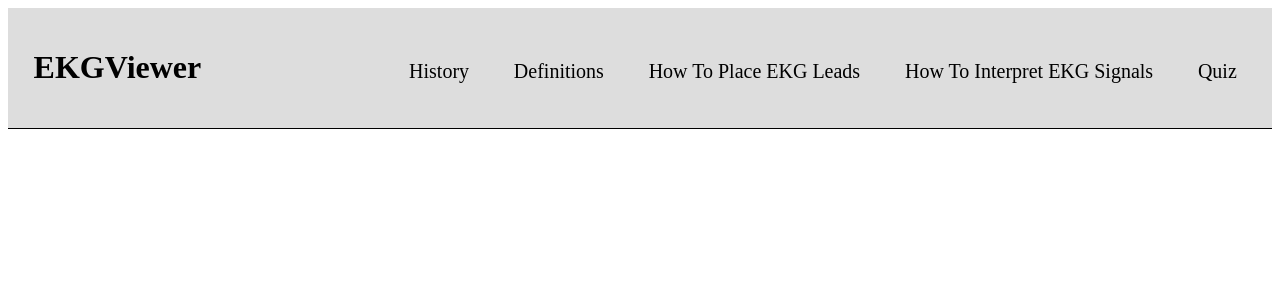
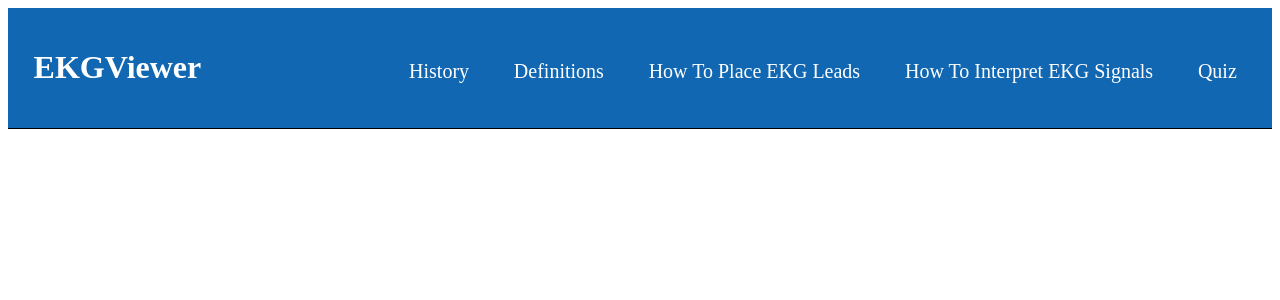
Before and after one commit to roched1atwit/EKGViewer, a PHP site: page /templates/page-header.php in a window 1280 px wide. Shown: the top 300 px of the page. Run offline with PHP 8.4, Linux system fonts and the light colour scheme.

Commit message:
Update header style

```diff
--- a/src/templates/css/page-header.css
+++ b/src/templates/css/page-header.css
@@ -10,8 +10,10 @@
     padding: 2.5vh 1vw;
     border: solid;
     border-width: 0 0 0.2vh 0;
-    background-color: #dddddd;
+    border-color: #000000;
+    background-color: #1167b1;
     font-size: 1.25rem;
+    color: #ffffff;
 }
 
 #page-header h1 {
```
